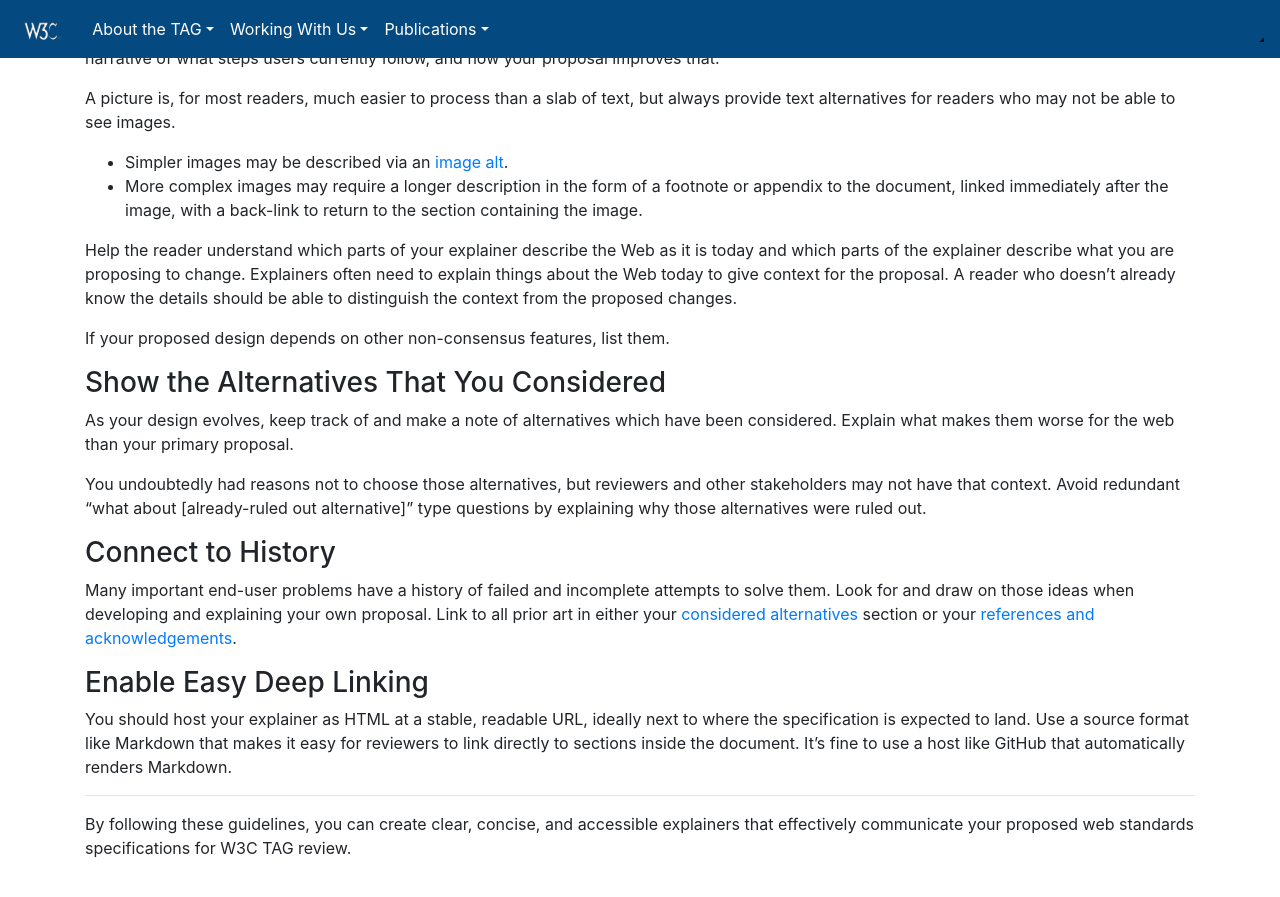
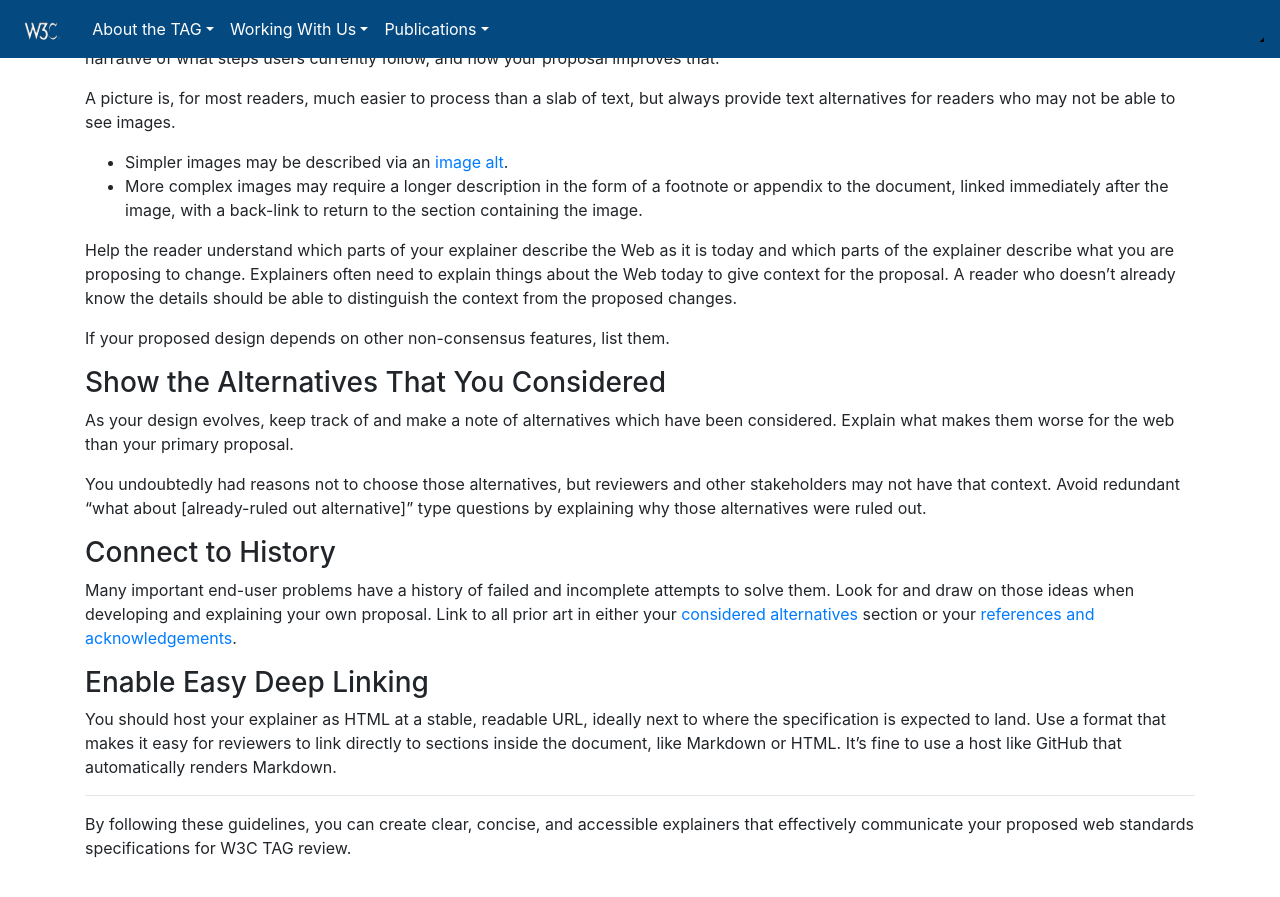
Before and after one commit to w3ctag/tag.w3.org, a Jekyll site: the page built from explainers/index.md, in a window 1280 px wide and 900 px high, scrolled down 1747 px. Shown: the top 897 px of the window. Built offline with Jekyll 4.4.1, drawn with Linux system fonts in a browser that asks for light colours; nearby versions of some CDN libraries; library files that are not in the unit come from our copies.

Commit message:
Update explainers/index.md
Co-authored-by: Martin Thomson <mt@lowentropy.net>

```diff
--- a/explainers/index.md
+++ b/explainers/index.md
@@ -135,8 +135,9 @@ or your [references and acknowledgements](https://github.com/w3ctag/tag.w3.org/b
 
 You should host your explainer as HTML at a stable, readable URL,
 ideally next to where the specification is expected to land.
-Use a source format like Markdown
-that makes it easy for reviewers to link directly to sections inside the document.
+Use a format
+that makes it easy for reviewers to link directly to sections inside the document,
+like Markdown or HTML.
 It's fine to use a host like GitHub that automatically renders Markdown.
 
 ----
```
